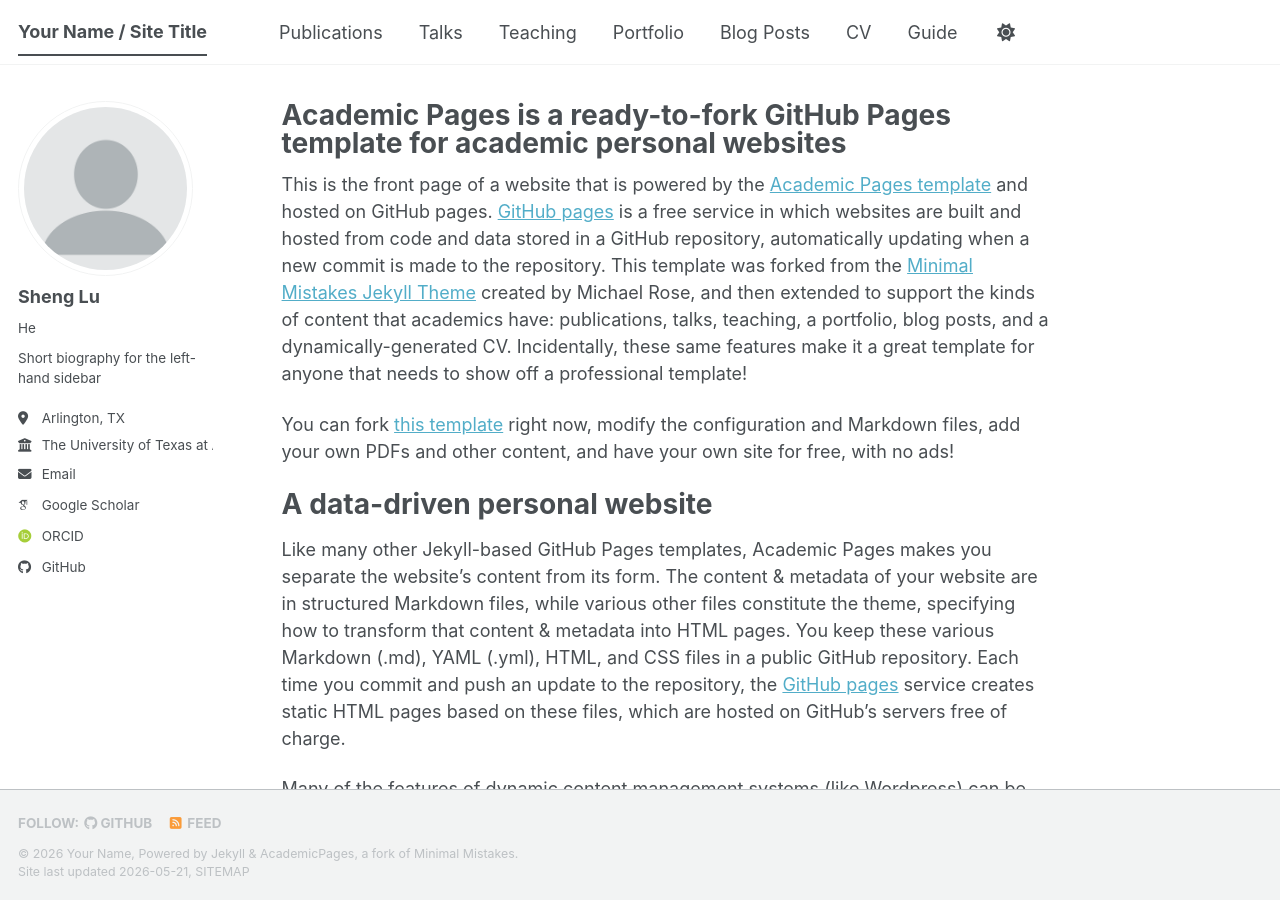
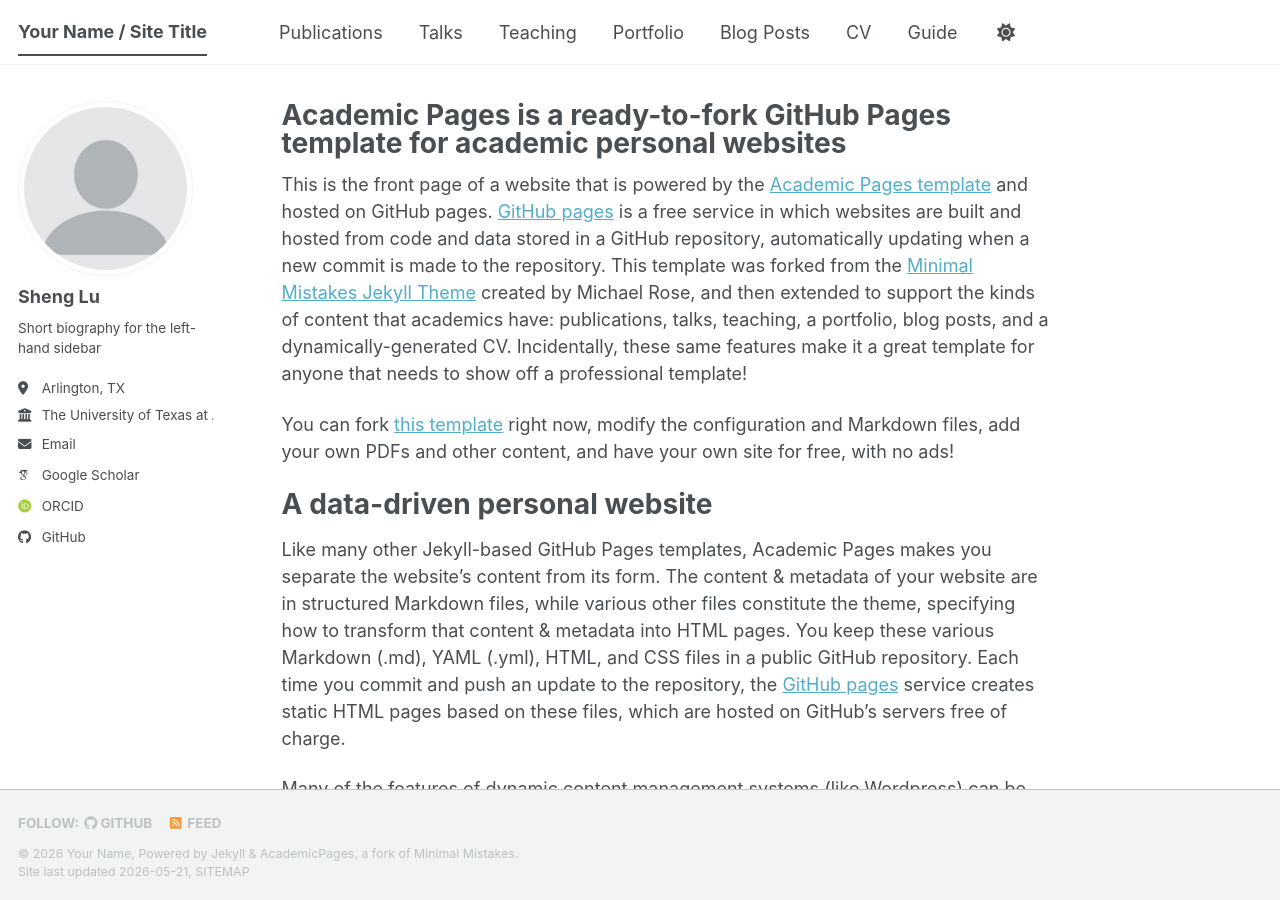
Before and after one commit to Sheng1994/sheng1994.github.io, a Jekyll site: the page built from _pages/about.md, in a window 1280 px wide and 900 px high. Built offline with Jekyll 4.4.1, drawn with Linux system fonts in a browser that asks for light colours; some web fonts are replaced; a script bundle is joined from its source files by our own code; library files that are not in the unit come from our copies.

Commit message:
template

```diff
--- a/_config.yml
+++ b/_config.yml
@@ -13,10 +13,10 @@
 title_separator          : "-"
 name                     : &name "Your Name"
 description              : &description "Your Name's academic portfolio"   # Update this with a general description of your site, this is the default if not overridden by a page
-url                      : https://academicpages.github.io # The base hostname & protocol for your site e.g. "https://[your GitHub username].github.io",
+url                      : https://github.com/Sheng1994 # The base hostname & protocol for your site e.g. "https://[your GitHub username].github.io",
                                                            # or if you already have some other page hosted on Github then use "https://[your GitHub username].github.io/[Your Repo Name]"
 baseurl                  : "" # the subpath of your site, e.g. "/blog"
-repository               : "academicpages/academicpages.github.io"
+repository               : "https://github.com/Sheng1994"
 
 # Site Author - The following control what appear as part of the author content on the side bar.
 #               If a field is blank the icon and link will not appear, otherwise it will be shown.
@@ -25,7 +25,6 @@
   # Biographic information
   avatar           : "profile.png"
   name             : "Sheng Lu"
-  pronouns         : "He"
   bio              : "Short biography for the left-hand sidebar"
   location         : "Arlington, TX"
   employer         : "The University of Texas at Arlington"
@@ -42,7 +41,7 @@
   bitbucket        : # Username - Update with your username on the site
   codepen          : # Username
   dribbble         : # Username
-  github           : "academicpages"
+  github           : "https://github.com/Sheng1994"
   kaggle           : # Username
   stackoverflow    : # User number or user number and name (i.e., use "1" or "1/jeff-atwood")
 
```
